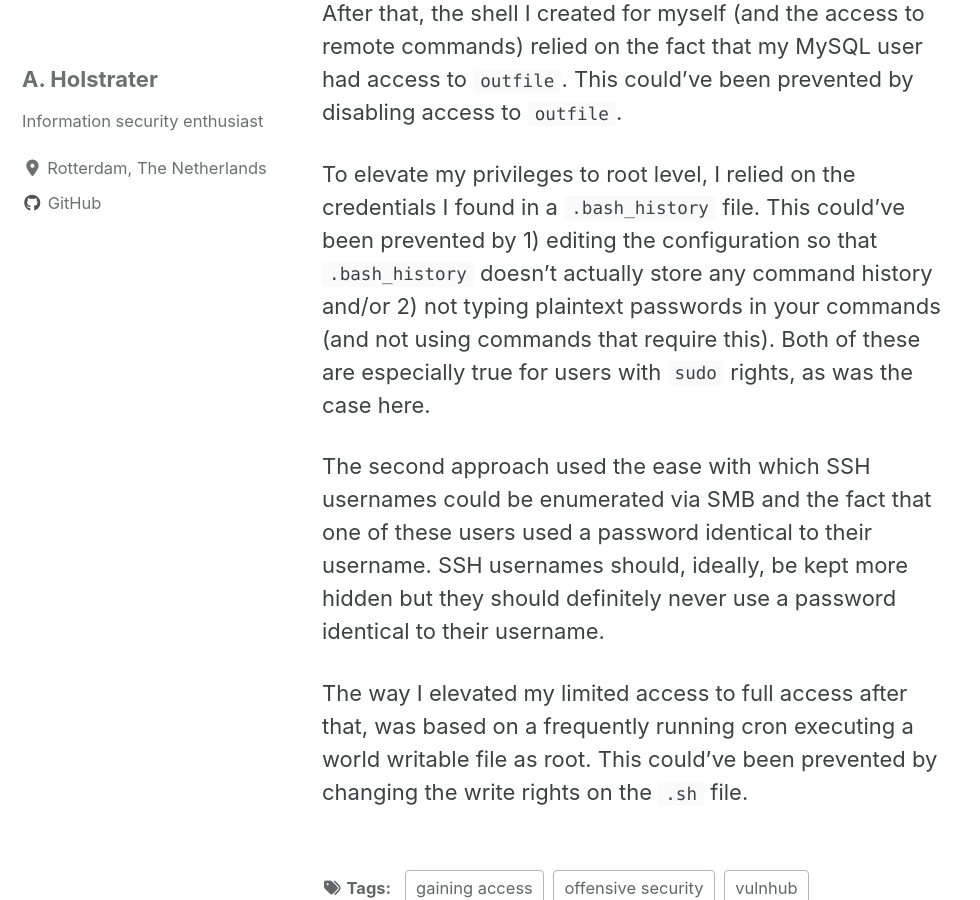
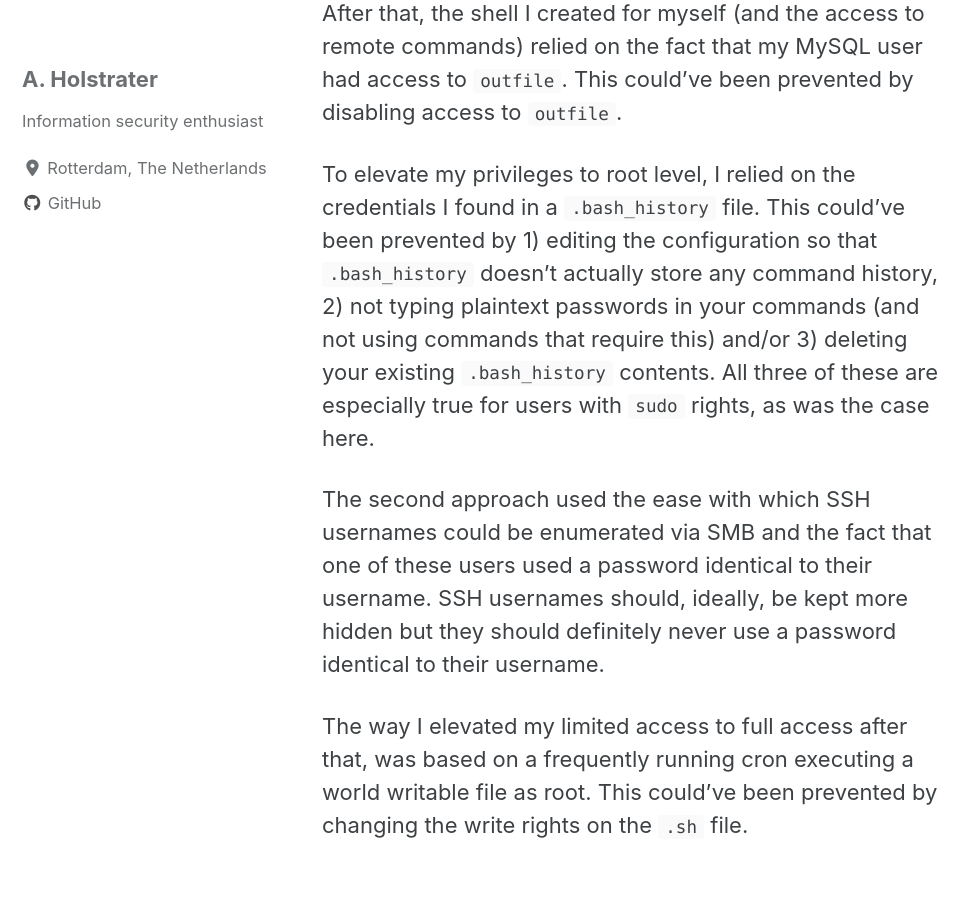
Before and after one commit to holstrater/holstrater.github.io, a Jekyll site: the page built from _posts/2020-05-03-stapler.md, in a window 1280 px wide and 900 px high, scrolled down 33098 px. Shown: the whole window, without its empty margins (0-980 px from the left). Built offline with Jekyll 4.4.1, drawn with Linux system fonts in a browser that asks for light colours; cached includes are drawn as plain includes; nearby versions of some CDN libraries.

Commit message:
6th post attempt

```diff
--- a/_posts/2020-05-03-stapler.md
+++ b/_posts/2020-05-03-stapler.md
@@ -1005,7 +1005,7 @@ There was a lot going on this target's machine, so there were probably more atta
 
 After that, the shell I created for myself (and the access to remote commands) relied on the fact that my MySQL user had access to `outfile`. This could've been prevented by disabling access to `outfile`.
 
-To elevate my privileges to root level, I relied on the credentials I found in a `.bash_history` file. This could've been prevented by 1) editing the configuration so that `.bash_history` doesn't actually store any command history and/or 2) not typing plaintext passwords in your commands (and not using commands that require this). Both of these are especially true for users with `sudo` rights, as was the case here.
+To elevate my privileges to root level, I relied on the credentials I found in a `.bash_history` file. This could've been prevented by 1) editing the configuration so that `.bash_history` doesn't actually store any command history, 2) not typing plaintext passwords in your commands (and not using commands that require this) and/or 3) deleting your existing `.bash_history` contents. All three of these are especially true for users with `sudo` rights, as was the case here.
 
 The second approach used the ease with which SSH usernames could be enumerated via SMB and the fact that one of these users used a password identical to their username. SSH usernames should, ideally, be kept more hidden but they should definitely never use a password identical to their username.
 
```
